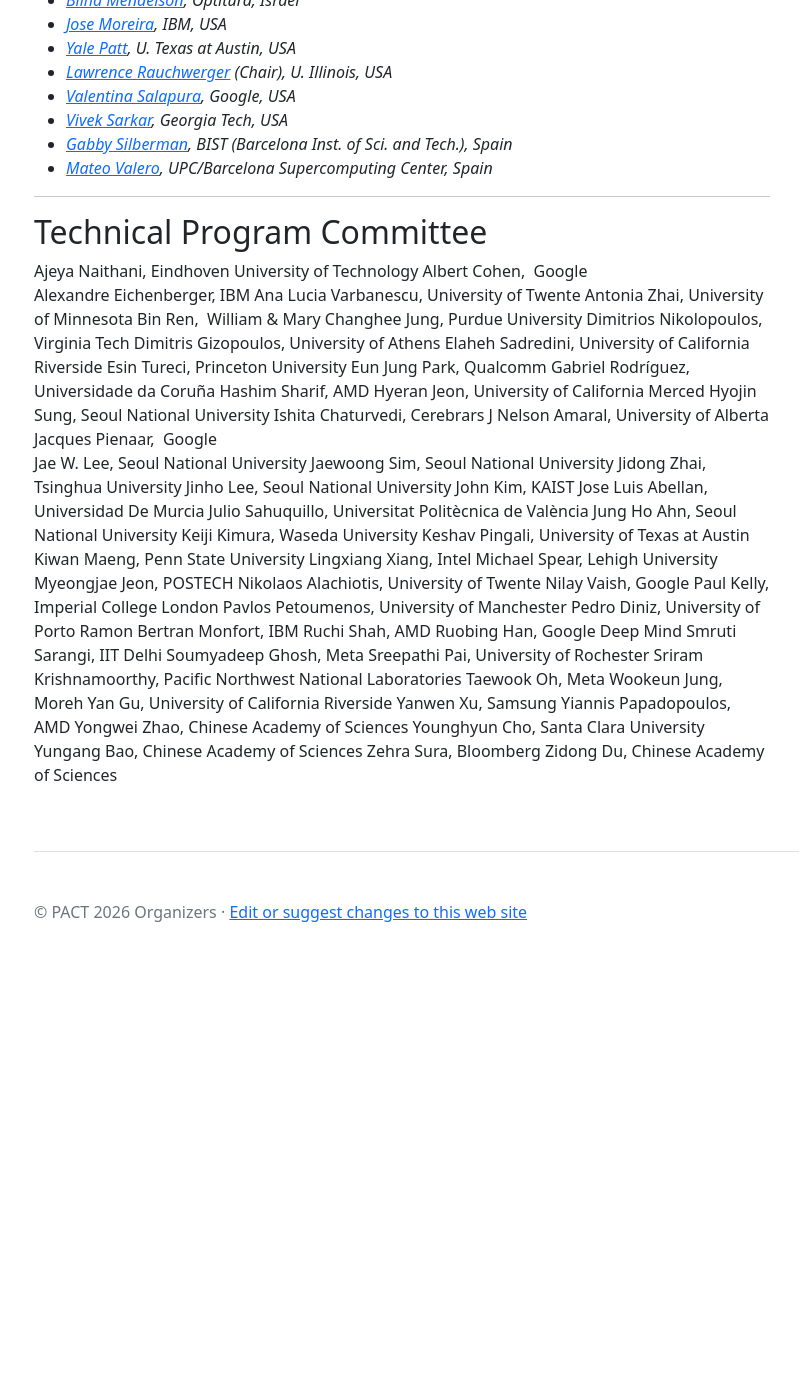
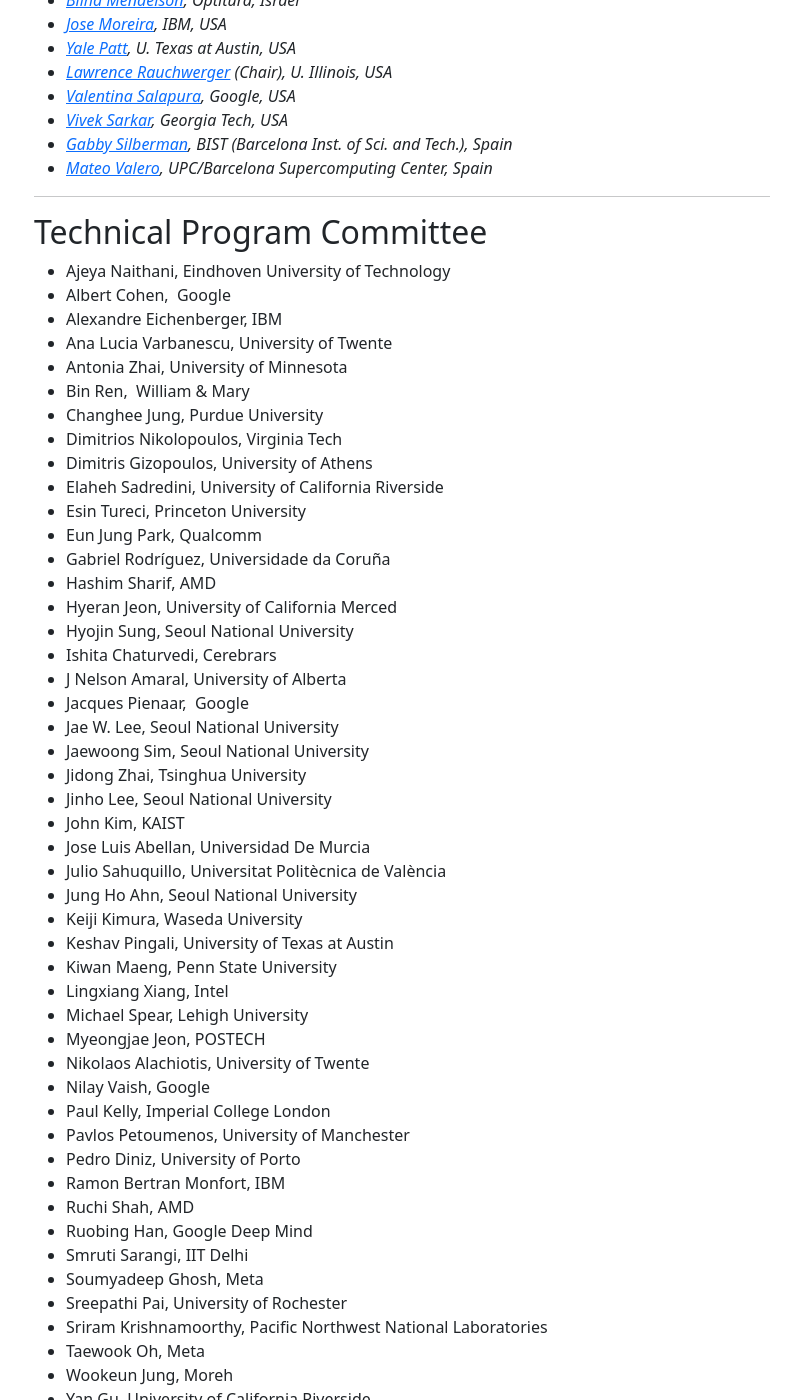
Before and after one commit to pact2026/pact2026.github.io, a Jekyll site: the page built from organization/index.md, in a window 1280 px wide and 1400 px high, scrolled down 1570 px. Shown: the whole window, without its empty margins (48-847 px from the left). Built offline with Jekyll 4.4.1, drawn with Linux system fonts in a browser that asks for light colours; before the commit the page ends 2542 px from its top, so only the background shows below that; some of the changed text lies outside the part shown.

Commit message:
fix: add PC as bullet

```diff
--- a/organization/index.md
+++ b/organization/index.md
@@ -14,7 +14,7 @@
 
 #### Program Chairs
 
-- [Jaejin Lee](https://sites.google.com/view/jaejinlee)  Seoul National University
+- [Jaejin Lee](https://sites.google.com/view/jaejinlee), Seoul National University
 
 #### Program Vice-Chairs
 
@@ -91,58 +91,58 @@
 
 ## Technical Program Committee
 
-Ajeya Naithani,	Eindhoven University of Technology
-Albert Cohen, 	Google
-Alexandre Eichenberger,	IBM
-Ana Lucia Varbanescu,	University of Twente
-Antonia Zhai,	University of Minnesota
-Bin Ren,	 William & Mary
-Changhee Jung,	Purdue University
-Dimitrios Nikolopoulos,	Virginia Tech
-Dimitris Gizopoulos,	University of Athens
-Elaheh Sadredini,	University of California Riverside
-Esin Tureci,	Princeton University
-Eun Jung Park, 	Qualcomm
-Gabriel Rodríguez,	Universidade da Coruña
-Hashim Sharif,	AMD
-Hyeran Jeon,	University of California Merced
-Hyojin Sung,	Seoul National University
-Ishita Chaturvedi,	Cerebrars
-J Nelson Amaral,	University of Alberta
-Jacques Pienaar, 	Google
-Jae W. Lee,	Seoul National University
-Jaewoong Sim,	Seoul National University
-Jidong Zhai, Tsinghua University
-Jinho Lee,	Seoul National University
-John Kim,	KAIST
-Jose Luis Abellan,	Universidad De Murcia
-Julio Sahuquillo,	Universitat Politècnica de València
-Jung Ho Ahn,	Seoul National University
-Keiji Kimura,	Waseda University
-Keshav Pingali,	University of Texas at Austin
-Kiwan Maeng,	Penn State University
-Lingxiang Xiang,	Intel
-Michael Spear,	Lehigh University
-Myeongjae Jeon,	POSTECH
-Nikolaos Alachiotis,	University of Twente
-Nilay Vaish,	Google
-Paul Kelly,	Imperial College London
-Pavlos Petoumenos,	University of Manchester
-Pedro Diniz,	University of Porto
-Ramon Bertran Monfort,	IBM
-Ruchi Shah,	AMD
-Ruobing Han,	Google Deep Mind
-Smruti Sarangi,	IIT Delhi
-Soumyadeep Ghosh,	Meta
-Sreepathi Pai,	University of Rochester
-Sriram Krishnamoorthy,	Pacific Northwest National Laboratories
-Taewook Oh,	Meta
-Wookeun Jung,	Moreh
-Yan Gu,	University of California Riverside
-Yanwen Xu,	Samsung
-Yiannis Papadopoulos,	AMD
-Yongwei Zhao,	Chinese Academy of Sciences
-Younghyun Cho,	Santa Clara University
-Yungang Bao,	Chinese Academy of Sciences
-Zehra Sura,	Bloomberg
-Zidong Du,	Chinese Academy of Sciences
+- Ajeya Naithani, Eindhoven University of Technology
+- Albert Cohen,  Google
+- Alexandre Eichenberger, IBM
+- Ana Lucia Varbanescu, University of Twente
+- Antonia Zhai, University of Minnesota
+- Bin Ren,  William & Mary
+- Changhee Jung, Purdue University
+- Dimitrios Nikolopoulos, Virginia Tech
+- Dimitris Gizopoulos, University of Athens
+- Elaheh Sadredini, University of California Riverside
+- Esin Tureci, Princeton University
+- Eun Jung Park, Qualcomm
+- Gabriel Rodríguez, Universidade da Coruña
+- Hashim Sharif, AMD
+- Hyeran Jeon, University of California Merced
+- Hyojin Sung, Seoul National University
+- Ishita Chaturvedi, Cerebrars
+- J Nelson Amaral, University of Alberta
+- Jacques Pienaar,  Google
+- Jae W. Lee, Seoul National University
+- Jaewoong Sim, Seoul National University
+- Jidong Zhai, Tsinghua University
+- Jinho Lee, Seoul National University
+- John Kim, KAIST
+- Jose Luis Abellan, Universidad De Murcia
+- Julio Sahuquillo, Universitat Politècnica de València
+- Jung Ho Ahn, Seoul National University
+- Keiji Kimura, Waseda University
+- Keshav Pingali, University of Texas at Austin
+- Kiwan Maeng, Penn State University
+- Lingxiang Xiang, Intel
+- Michael Spear, Lehigh University
+- Myeongjae Jeon, POSTECH
+- Nikolaos Alachiotis, University of Twente
+- Nilay Vaish, Google
+- Paul Kelly, Imperial College London
+- Pavlos Petoumenos, University of Manchester
+- Pedro Diniz, University of Porto
+- Ramon Bertran Monfort, IBM
+- Ruchi Shah, AMD
+- Ruobing Han, Google Deep Mind
+- Smruti Sarangi, IIT Delhi
+- Soumyadeep Ghosh, Meta
+- Sreepathi Pai, University of Rochester
+- Sriram Krishnamoorthy, Pacific Northwest National Laboratories
+- Taewook Oh, Meta
+- Wookeun Jung, Moreh
+- Yan Gu, University of California Riverside
+- Yanwen Xu, Samsung
+- Yiannis Papadopoulos, AMD
+- Yongwei Zhao, Chinese Academy of Sciences
+- Younghyun Cho, Santa Clara University
+- Yungang Bao, Chinese Academy of Sciences
+- Zehra Sura, Bloomberg
+- Zidong Du, Chinese Academy of Sciences
```
